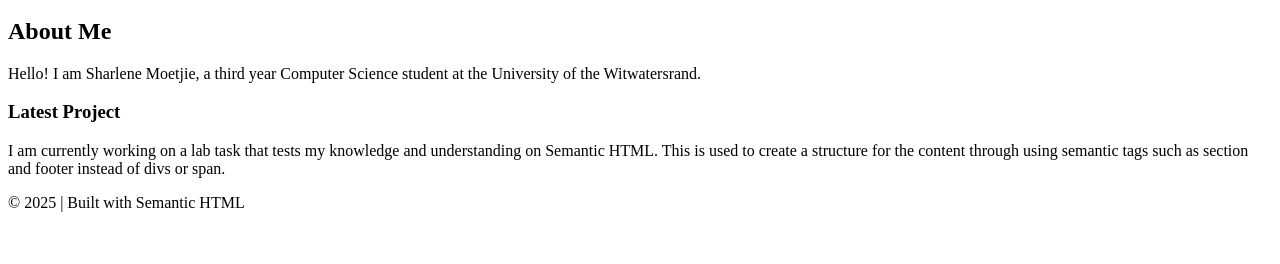
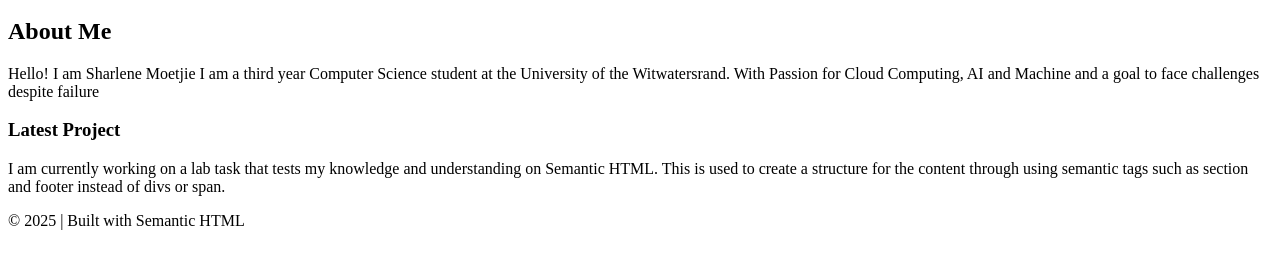
Before and after one commit to Shar-06/SoftwareDesignLab1, a plain HTML site: page 2720816-lab2.html in a window 1280 px wide. Shown: the part 136-400 px from the top of the page. Drawn offline with Linux system fonts and the light colour scheme.

Commit message:
Update 2720816-lab2.html

```diff
--- a/2720816-lab2.html
+++ b/2720816-lab2.html
@@ -20,7 +20,8 @@
         <main>
             <section>
                 <h2>About Me</h2>
-                <p>Hello! I am Sharlene Moetjie, a third year Computer Science student at the University of the Witwatersrand.</p>
+                <p>Hello! I am Sharlene Moetjie I am a third year Computer Science student at the University of the Witwatersrand. With Passion for Cloud Computing, AI and Machine and a goal to face challenges despite failure</p>
+
             </section>
 
             <article>
```
